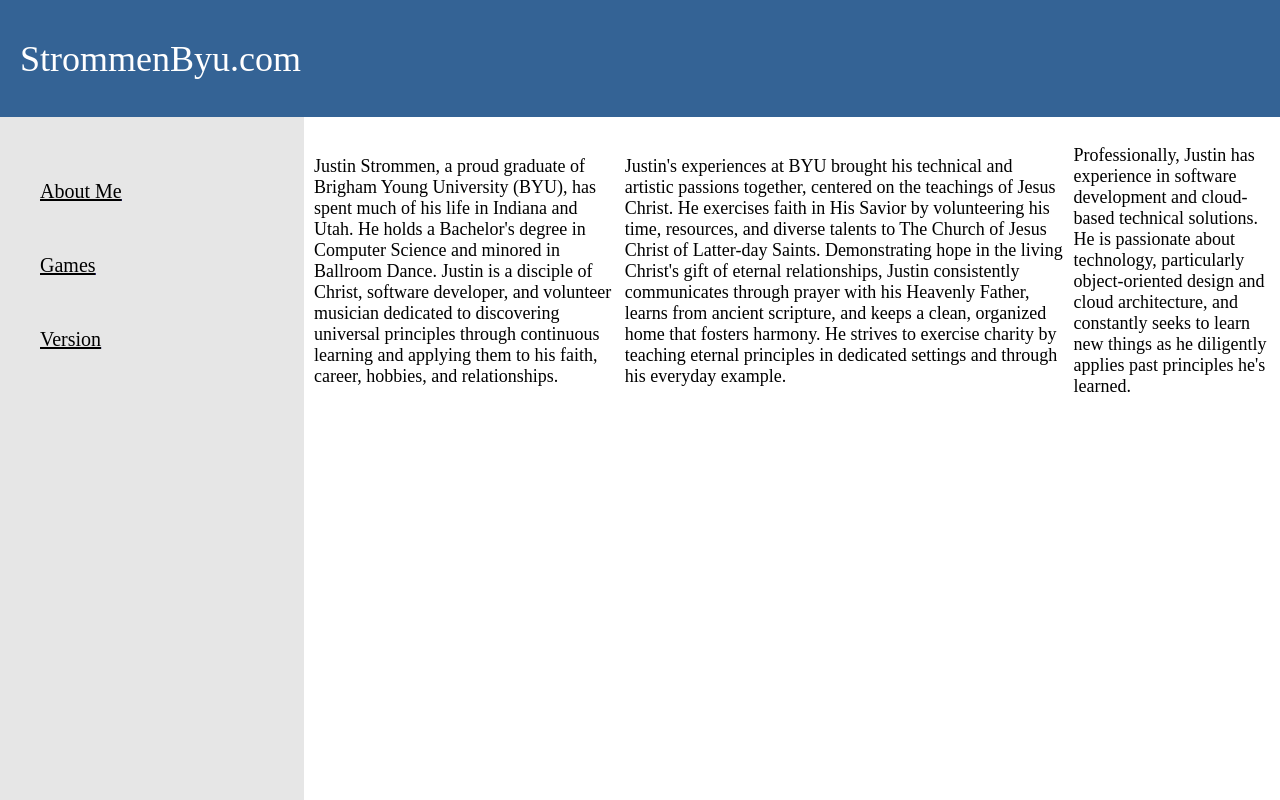
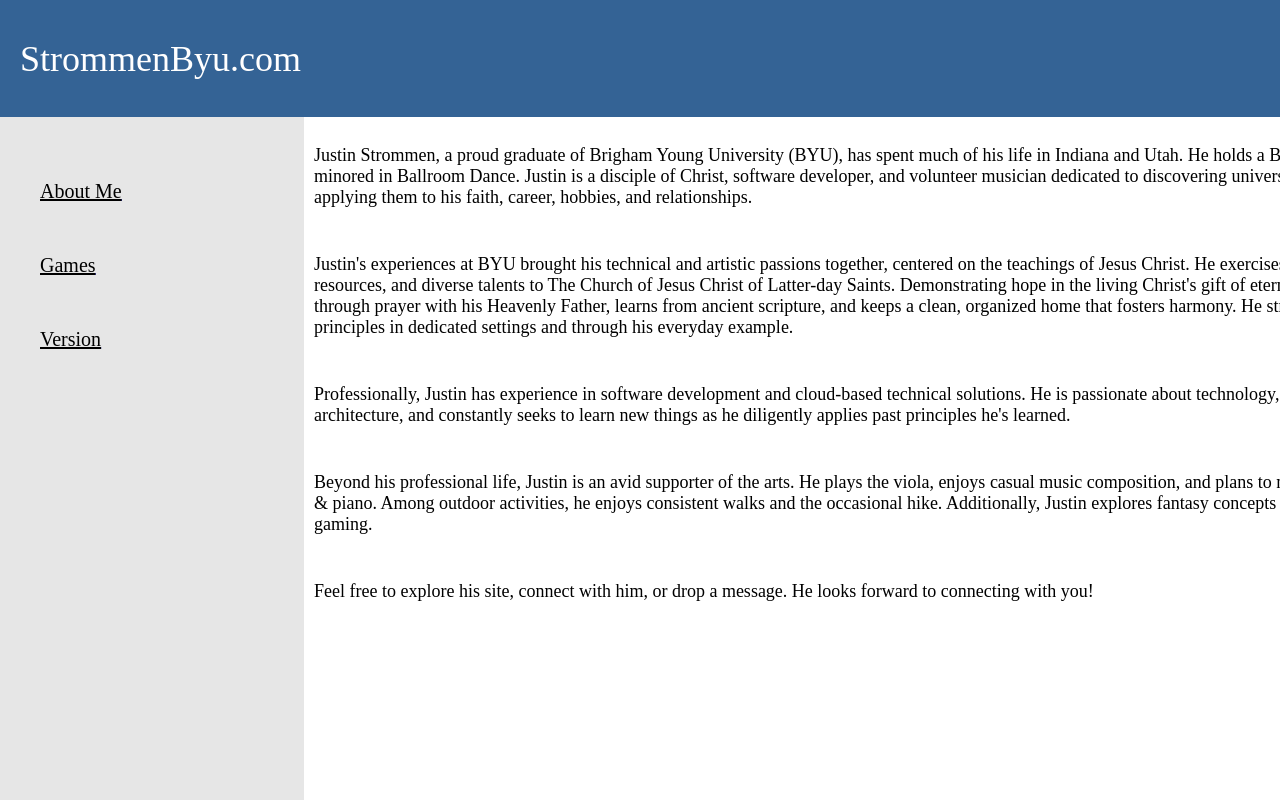
Before and after one commit to jpstrommen95/strommen-byu-app, a React (Create React App) app: page / in a window 1280 px wide. Shown: the top 800 px of the page. Built offline with nearby package versions, Linux system fonts and the light colour scheme.

Commit message:
fix(about me overview): adjust alignment style

```diff
--- a/src/index.css
+++ b/src/index.css
@@ -205,8 +205,9 @@ https://www.figma.com/design/rA3HpXiwjwn1FSrD0nfiGD/strommen-byu-app?node-id=431
   /* layout */
   display: flex;
   padding: 10px;
+  flex-direction: column;
   justify-content: center;
-  align-items: center;
+  align-items: flex-start;
   gap: 10px;
   flex: 1 0 0;
 
```
